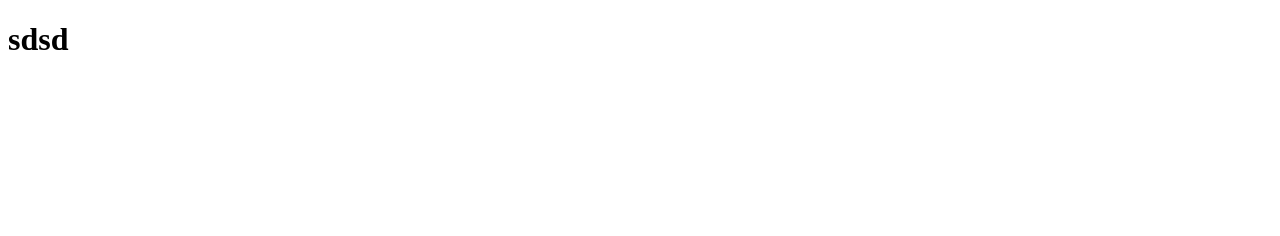
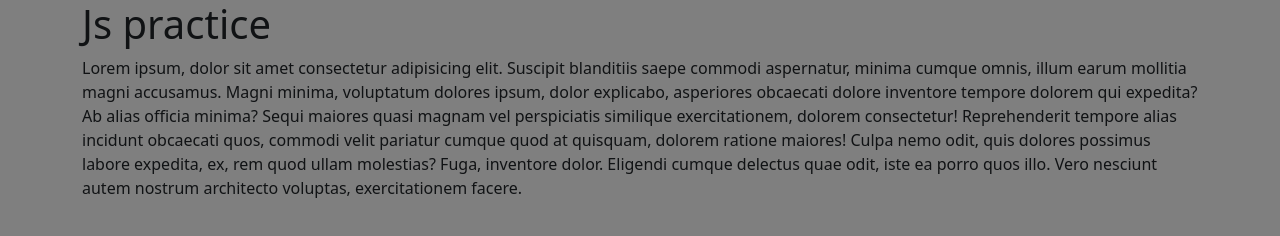
Before and after one commit to emarkov1/modal_window, a plain HTML site: page index.html in a window 1280 px wide. Drawn offline with nearby package versions, Linux system fonts and the light colour scheme.

Commit message:
added some js files

```diff
--- /dev/null
+++ b/css/modal.css
@@ -0,0 +1,8 @@
+.modal-overlay {
+  position: fixed;
+  top: 0;
+  right: 0;
+  left: 0;
+  bottom: 0;
+  background: rgba(0, 0, 0, 0.5);
+}
--- a/index.html
+++ b/index.html
@@ -4,8 +4,38 @@
     <meta charset="UTF-8" />
     <meta name="viewport" content="width=device-width, initial-scale=1.0" />
     <title>Document</title>
+    <link
+      href="https://cdn.jsdelivr.net/npm/bootstrap@5.0.0-beta1/dist/css/bootstrap.min.css"
+      rel="stylesheet"
+      integrity="sha384-giJF6kkoqNQ00vy+HMDP7azOuL0xtbfIcaT9wjKHr8RbDVddVHyTfAAsrekwKmP1"
+      crossorigin="anonymous"
+    />
+    <link rel="stylesheet" href="css/modal.css" />
   </head>
   <body>
-    <h1>sdsd</h1>
+    <div class="container">
+      <h1>Js practice</h1>
+      <p>
+        Lorem ipsum, dolor sit amet consectetur adipisicing elit. Suscipit
+        blanditiis saepe commodi aspernatur, minima cumque omnis, illum earum
+        mollitia magni accusamus. Magni minima, voluptatum dolores ipsum, dolor
+        explicabo, asperiores obcaecati dolore inventore tempore dolorem qui
+        expedita? Ab alias officia minima? Sequi maiores quasi magnam vel
+        perspiciatis similique exercitationem, dolorem consectetur!
+        Reprehenderit tempore alias incidunt obcaecati quos, commodi velit
+        pariatur cumque quod at quisquam, dolorem ratione maiores! Culpa nemo
+        odit, quis dolores possimus labore expedita, ex, rem quod ullam
+        molestias? Fuga, inventore dolor. Eligendi cumque delectus quae odit,
+        iste ea porro quos illo. Vero nesciunt autem nostrum architecto
+        voluptas, exercitationem facere.
+      </p>
+
+      <div class="vmodal">
+        <div class="modal-overlay"></div>
+      </div>
+    </div>
+    <script src="base.js"></script>
+    <script src="modal.js"></script>
+    <script src="index.js"></script>
   </body>
 </html>
```
Also changed, not shown: base.js (added), index.js (added), plugins/modal.js (added).
